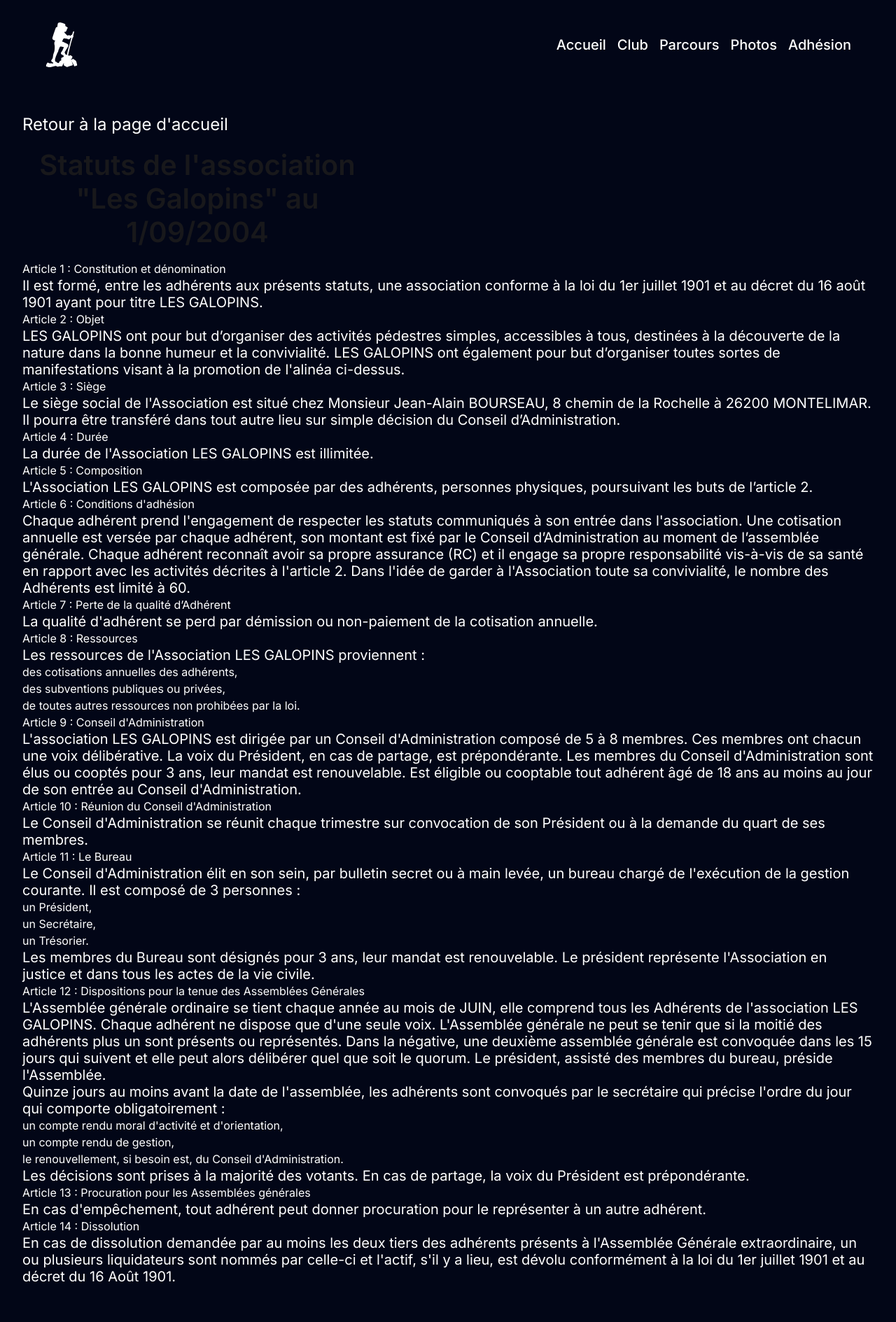
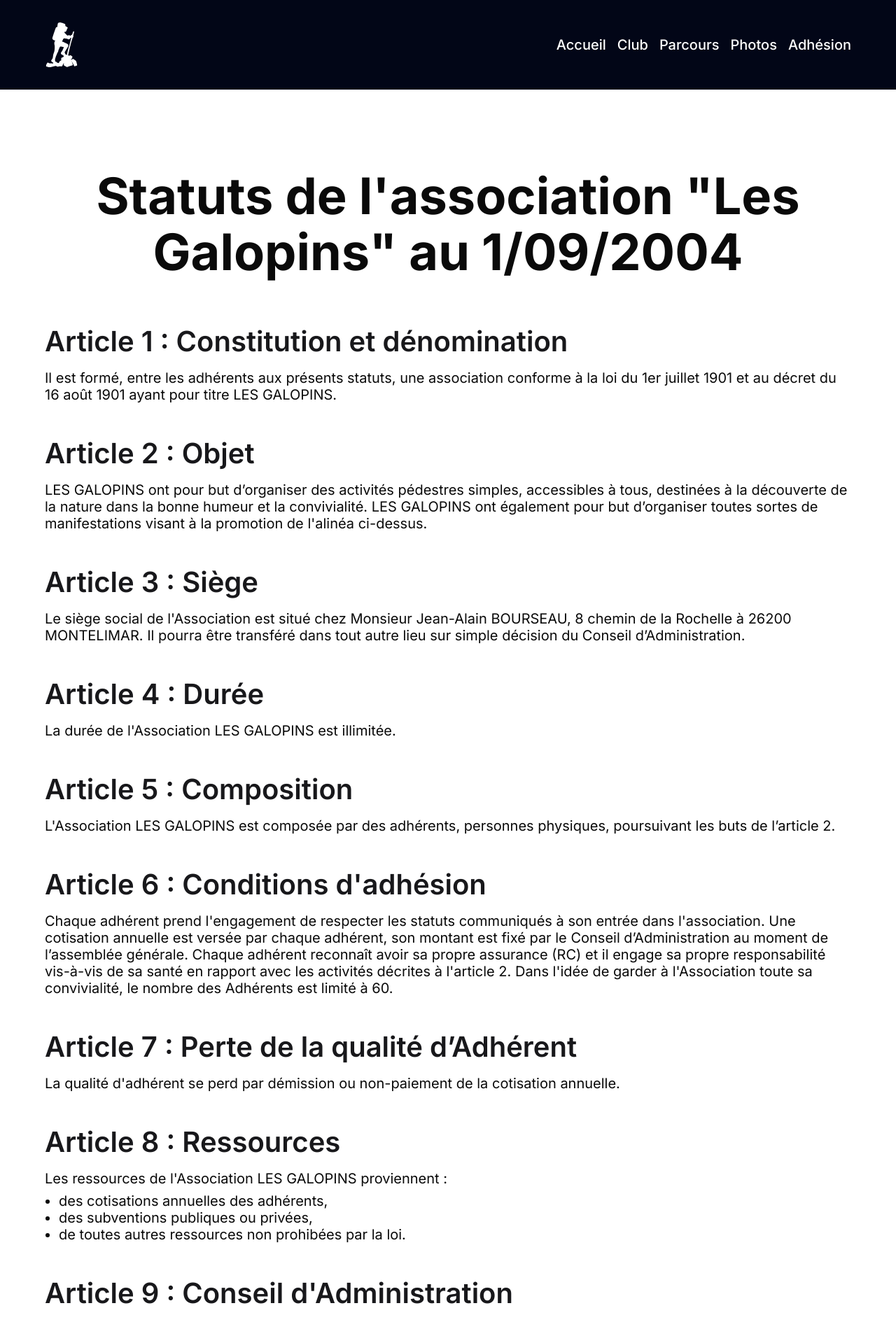
Before and after one commit to SebastienLaurentt/Galopins-Next-V2, a Next.js app: page /mentions in a window 1280 px wide. Shown: the top 1889 px of the page at 70% size. Built offline with nearby package versions, Linux system fonts and the light colour scheme.

Commit message:
add css on mentions page

```diff
--- a/app/globals.css
+++ b/app/globals.css
@@ -95,4 +95,12 @@
   .clubIcon {
     @apply  h-20 md:h-28 w-20 md:w-28;
   }
+
+  .mentionsH2 {
+    @apply mt-12 mb-4 md:max-w-max;
+  }
+
+  .mentionsUl {
+    @apply text-sm md:text-md leading-5 md:leading-6 list-disc ml-5 my-2;
+  }
 }
--- a/app/mentions/page.tsx
+++ b/app/mentions/page.tsx
@@ -1,75 +1,102 @@
-'use client'
+"use client";
+
+import Section from "@/components/Section/Section";
 
 function Mentions() {
-
   return (
-    <div className="bg-slate-950 flex flex-col justify-center p-4 md:p-8 text-white">
-        <a href="/" className="text-sm md:text-lg md:hover:font-bold ">
-            Retour à la page d&apos;accueil
-        </a>
-        <h2 className="text-2xl md:text-3xl text-center mb-4 mt-4">Statuts de l&apos;association &quot;Les Galopins&quot; au 1/09/2004</h2>
-        <h4 className="mentionsH4">Article 1 : Constitution et dénomination</h4>
+    <main>
+      <Section marginBottom={true} marginTop={true}>
+        <h1 className="text-center mb-16">
+          Statuts de l&apos;association &quot;Les Galopins&quot; au 1/09/2004
+        </h1>
+        <h2 className="mentionsH2">Article 1 : Constitution et dénomination</h2>
         <p>
-        Il est formé, entre les adhérents aux présents statuts, une association conforme à la loi du 1er juillet 1901 et au décret du 16 août 1901 ayant pour titre LES GALOPINS.
+          Il est formé, entre les adhérents aux présents statuts, une
+          association conforme à la loi du 1er juillet 1901 et au décret du 16
+          août 1901 ayant pour titre LES GALOPINS.
         </p>
 
-        <h4 className="mentionsH4">Article 2 : Objet</h4>
+        <h2 className="mentionsH2">Article 2 : Objet</h2>
         <p>
-        LES GALOPINS ont pour but d’organiser des activités pédestres simples, accessibles à tous, destinées à la découverte de la nature dans la bonne humeur et la convivialité.
-        LES GALOPINS ont également pour but d’organiser toutes sortes de manifestations visant à la promotion de l&apos;alinéa ci-dessus.
+          LES GALOPINS ont pour but d’organiser des activités pédestres simples,
+          accessibles à tous, destinées à la découverte de la nature dans la
+          bonne humeur et la convivialité. LES GALOPINS ont également pour but
+          d’organiser toutes sortes de manifestations visant à la promotion de
+          l&apos;alinéa ci-dessus.
         </p>
 
-        <h4 className="mentionsH4">Article 3 : Siège</h4>
+        <h2 className="mentionsH2">Article 3 : Siège</h2>
         <p>
-        Le siège social de l&apos;Association est situé chez Monsieur Jean-Alain BOURSEAU, 8 chemin de la Rochelle à 26200 MONTELIMAR. Il pourra être transféré dans tout autre lieu sur simple décision du Conseil d’Administration.
+          Le siège social de l&apos;Association est situé chez Monsieur
+          Jean-Alain BOURSEAU, 8 chemin de la Rochelle à 26200 MONTELIMAR. Il
+          pourra être transféré dans tout autre lieu sur simple décision du
+          Conseil d’Administration.
         </p>
 
-        <h4 className="mentionsH4">Article 4 : Durée</h4>
+        <h2 className="mentionsH2">Article 4 : Durée</h2>
+        <p>La durée de l&apos;Association LES GALOPINS est illimitée.</p>
+
+        <h2 className="mentionsH2">Article 5 : Composition</h2>
         <p>
-        La durée de l&apos;Association LES GALOPINS est illimitée.
+          L&apos;Association LES GALOPINS est composée par des adhérents,
+          personnes physiques, poursuivant les buts de l’article 2.
         </p>
 
-        <h4 className="mentionsH4">Article 5 : Composition</h4>
+        <h2 className="mentionsH2">Article 6 : Conditions d&apos;adhésion</h2>
         <p>
-        L&apos;Association LES GALOPINS est composée par des adhérents, personnes physiques, poursuivant les buts de l’article 2.
+          Chaque adhérent prend l&apos;engagement de respecter les statuts
+          communiqués à son entrée dans l&apos;association. Une cotisation
+          annuelle est versée par chaque adhérent, son montant est fixé par le
+          Conseil d’Administration au moment de l’assemblée générale. Chaque
+          adhérent reconnaît avoir sa propre assurance (RC) et il engage sa
+          propre responsabilité vis-à-vis de sa santé en rapport avec les
+          activités décrites à l&apos;article 2. Dans l&apos;idée de garder à
+          l&apos;Association toute sa convivialité, le nombre des Adhérents est
+          limité à 60.
         </p>
 
-        <h4 className="mentionsH4">Article 6 : Conditions d&apos;adhésion</h4>
+        <h2 className="mentionsH2">
+          Article 7 : Perte de la qualité d’Adhérent
+        </h2>
         <p>
-        Chaque adhérent prend l&apos;engagement de respecter les statuts communiqués à son entrée dans l&apos;association. Une cotisation annuelle est versée par chaque adhérent, son montant est fixé par le Conseil d’Administration au moment de l’assemblée générale.
-        Chaque adhérent reconnaît avoir sa propre assurance (RC) et il engage sa propre responsabilité vis-à-vis de sa santé en rapport avec les activités décrites à l&apos;article 2.
-        Dans l&apos;idée de garder à l&apos;Association toute sa convivialité, le nombre des Adhérents est limité à 60.
+          La qualité d&apos;adhérent se perd par démission ou non-paiement de la
+          cotisation annuelle.
         </p>
 
-        <h4 className="mentionsH4">Article 7 : Perte de la qualité d’Adhérent</h4>
-        <p>
-        La qualité d&apos;adhérent se perd par démission ou non-paiement de la cotisation annuelle.
-        </p>
-
-        <h4 className="mentionsH4">Article 8 : Ressources</h4>
-        <p>
-        Les ressources de l&apos;Association LES GALOPINS proviennent :
-        </p>
+        <h2 className="mentionsH2">Article 8 : Ressources</h2>
+        <p>Les ressources de l&apos;Association LES GALOPINS proviennent :</p>
         <ul className="mentionsUl">
           <li>des cotisations annuelles des adhérents,</li>
           <li>des subventions publiques ou privées,</li>
           <li>de toutes autres ressources non prohibées par la loi.</li>
         </ul>
 
-        <h4 className="mentionsH4">Article 9 : Conseil d&apos;Administration</h4>
+        <h2 className="mentionsH2">
+          Article 9 : Conseil d&apos;Administration
+        </h2>
         <p>
-        L&apos;association LES GALOPINS est dirigée par un Conseil d&apos;Administration composé de 5 à 8 membres. Ces membres ont chacun une voix délibérative. La voix du Président, en cas de partage, est prépondérante. Les membres du Conseil d&apos;Administration sont élus ou cooptés pour 3 ans, leur mandat est renouvelable.
-        Est éligible ou cooptable tout adhérent âgé de 18 ans au moins au jour de son entrée au Conseil d&apos;Administration.
+          L&apos;association LES GALOPINS est dirigée par un Conseil
+          d&apos;Administration composé de 5 à 8 membres. Ces membres ont chacun
+          une voix délibérative. La voix du Président, en cas de partage, est
+          prépondérante. Les membres du Conseil d&apos;Administration sont élus
+          ou cooptés pour 3 ans, leur mandat est renouvelable. Est éligible ou
+          cooptable tout adhérent âgé de 18 ans au moins au jour de son entrée
+          au Conseil d&apos;Administration.
         </p>
 
-        <h4 className="mentionsH4">Article 10 : Réunion du Conseil d&apos;Administration</h4>
+        <h2 className="mentionsH2">
+          Article 10 : Réunion du Conseil d&apos;Administration
+        </h2>
         <p>
-        Le Conseil d&apos;Administration se réunit chaque trimestre sur convocation de son Président ou à la demande du quart de ses membres.
+          Le Conseil d&apos;Administration se réunit chaque trimestre sur
+          convocation de son Président ou à la demande du quart de ses membres.
         </p>
 
-        <h4 className="mentionsH4">Article 11 : Le Bureau</h4>
+        <h2 className="mentionsH2">Article 11 : Le Bureau</h2>
         <p>
-        Le Conseil d&apos;Administration élit en son sein, par bulletin secret ou à main levée, un bureau chargé de l&apos;exécution de la gestion courante. Il est composé de 3 personnes :
+          Le Conseil d&apos;Administration élit en son sein, par bulletin secret
+          ou à main levée, un bureau chargé de l&apos;exécution de la gestion
+          courante. Il est composé de 3 personnes :
         </p>
         <ul className="mentionsUl">
           <li>un Président,</li>
@@ -77,37 +104,59 @@ function Mentions() {
           <li>un Trésorier.</li>
         </ul>
         <p>
-        Les membres du Bureau sont désignés pour 3 ans, leur mandat est renouvelable.
-        Le président représente l&apos;Association en justice et dans tous les actes de la vie civile.
+          Les membres du Bureau sont désignés pour 3 ans, leur mandat est
+          renouvelable. Le président représente l&apos;Association en justice et
+          dans tous les actes de la vie civile.
         </p>
 
-        <h4 className="mentionsH4">Article 12 : Dispositions pour la tenue des Assemblées Générales</h4>
+        <h2 className="mentionsH2">
+          Article 12 : Dispositions pour la tenue des Assemblées Générales
+        </h2>
         <p>
-        L&apos;Assemblée générale ordinaire se tient chaque année au mois de JUIN, elle comprend tous les Adhérents de l&apos;association LES GALOPINS. Chaque adhérent ne dispose que d&apos;une seule voix. L&apos;Assemblée générale ne peut se tenir que si la moitié des adhérents plus un sont présents ou représentés. Dans la négative, une deuxième assemblée générale est convoquée dans les 15 jours qui suivent et elle peut alors délibérer quel que soit le quorum.
-        Le président, assisté des membres du bureau, préside l&apos;Assemblée.
+          L&apos;Assemblée générale ordinaire se tient chaque année au mois de
+          JUIN, elle comprend tous les Adhérents de l&apos;association LES
+          GALOPINS. Chaque adhérent ne dispose que d&apos;une seule voix.
+          L&apos;Assemblée générale ne peut se tenir que si la moitié des
+          adhérents plus un sont présents ou représentés. Dans la négative, une
+          deuxième assemblée générale est convoquée dans les 15 jours qui
+          suivent et elle peut alors délibérer quel que soit le quorum. Le
+          président, assisté des membres du bureau, préside l&apos;Assemblée.
         </p>
         <p>
-        Quinze jours au moins avant la date de l&apos;assemblée, les adhérents sont convoqués par le secrétaire qui précise l&apos;ordre du jour qui comporte obligatoirement :
+          Quinze jours au moins avant la date de l&apos;assemblée, les adhérents
+          sont convoqués par le secrétaire qui précise l&apos;ordre du jour qui
+          comporte obligatoirement :
         </p>
         <ul className="mentionsUl">
           <li>un compte rendu moral d&apos;activité et d&apos;orientation,</li>
           <li>un compte rendu de gestion,</li>
-            <li>le renouvellement, si besoin est, du Conseil d&apos;Administration.</li>
+          <li>
+            le renouvellement, si besoin est, du Conseil d&apos;Administration.
+          </li>
         </ul>
         <p>
-        Les décisions sont prises à la majorité des votants. En cas de partage, la voix du Président est prépondérante.
+          Les décisions sont prises à la majorité des votants. En cas de
+          partage, la voix du Président est prépondérante.
         </p>
 
-        <h4 className="mentionsH4">Article 13 : Procuration pour les Assemblées générales</h4>
+        <h2 className="mentionsH2">
+          Article 13 : Procuration pour les Assemblées générales
+        </h2>
         <p>
-        En cas d&apos;empêchement, tout adhérent peut donner procuration pour le représenter à un autre adhérent.
+          En cas d&apos;empêchement, tout adhérent peut donner procuration pour
+          le représenter à un autre adhérent.
         </p>
 
-        <h4 className="mentionsH4">Article 14 : Dissolution</h4>
+        <h2 className="mentionsH2">Article 14 : Dissolution</h2>
         <p>
-        En cas de dissolution demandée par au moins les deux tiers des adhérents présents à l&apos;Assemblée Générale extraordinaire, un ou plusieurs liquidateurs sont nommés par celle-ci et l&apos;actif, s&apos;il y a lieu, est dévolu conformément à la loi du 1er juillet 1901 et au décret du 16 Août 1901.
+          En cas de dissolution demandée par au moins les deux tiers des
+          adhérents présents à l&apos;Assemblée Générale extraordinaire, un ou
+          plusieurs liquidateurs sont nommés par celle-ci et l&apos;actif,
+          s&apos;il y a lieu, est dévolu conformément à la loi du 1er juillet
+          1901 et au décret du 16 Août 1901.
         </p>
-    </div>
+      </Section>
+    </main>
   );
 }
 
```
Lines whose indentation alone changed are shown as unchanged.
